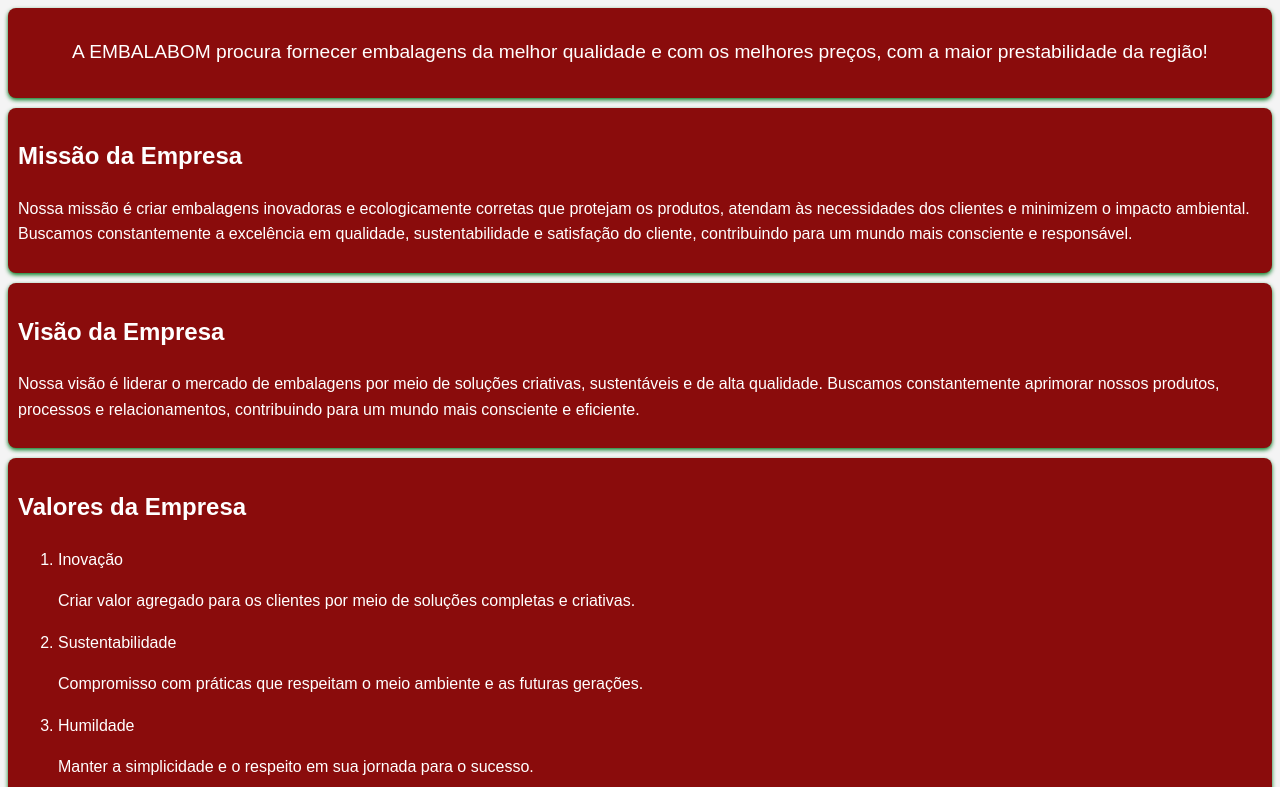
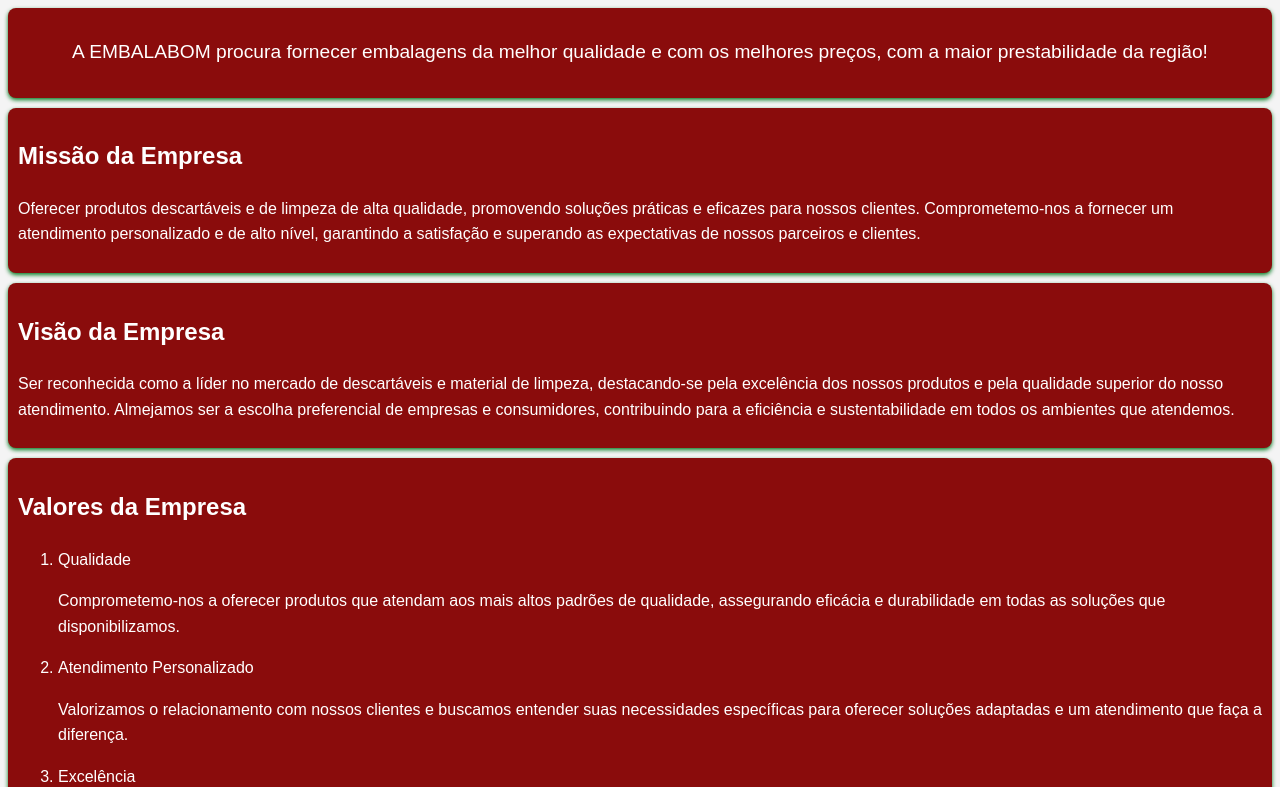
Before and after one commit to isabellenovais8/ProjetoDesenvolveBD, a plain HTML site: page Site/sobre_nos.html in a window 1280 px wide. Shown: the part 165-952 px from the top of the page. Drawn offline with Linux system fonts and the light colour scheme.

Commit message:
Update sobre_nos.html

```diff
--- a/Site/sobre_nos.html
+++ b/Site/sobre_nos.html
@@ -40,32 +40,43 @@
     <!-- Missão da Empresa -->
     <section class="#missao">
         <h2>Missão da Empresa</h2>
-        <p>Nossa missão é criar embalagens inovadoras e ecologicamente corretas que protejam os produtos, atendam às
-            necessidades dos clientes e minimizem o impacto ambiental. Buscamos constantemente a excelência em
-            qualidade, sustentabilidade e satisfação do cliente, contribuindo para um mundo mais consciente e
-            responsável.</p>
+        <p>Oferecer produtos descartáveis e de limpeza de alta qualidade, promovendo soluções práticas e eficazes para
+            nossos clientes. Comprometemo-nos a fornecer um atendimento personalizado e de alto nível, garantindo a
+            satisfação e superando as expectativas de nossos parceiros e clientes.</p>
     </section>
 
     <!-- Visão da Empresa -->
     <section class="#visao">
         <h2>Visão da Empresa</h2>
-        <p>Nossa visão é liderar o mercado de embalagens por meio de soluções criativas, sustentáveis e de alta
-            qualidade. Buscamos constantemente aprimorar nossos produtos, processos e relacionamentos, contribuindo para
-            um mundo mais consciente e eficiente.</p>
+        <p>Ser reconhecida como a líder no mercado de descartáveis e material de limpeza, destacando-se pela excelência
+            dos nossos produtos e pela qualidade superior do nosso atendimento. Almejamos ser a escolha preferencial de
+            empresas e consumidores, contribuindo para a eficiência e sustentabilidade em todos os ambientes que
+            atendemos.</p>
     </section>
 
     <!-- Valores da Empresa -->
     <section class="#valores">
         <h2>Valores da Empresa</h2>
         <ol>
-            <li>Inovação</li>
-            <p>Criar valor agregado para os clientes por meio de soluções completas e criativas.</p>
+            <li>Qualidade</li>
+            <p>Comprometemo-nos a oferecer produtos que atendam aos mais altos padrões de qualidade, assegurando
+                eficácia e durabilidade em todas as soluções que disponibilizamos.</p>
+
+            <li>Atendimento Personalizado</li>
+            <p>Valorizamos o relacionamento com nossos clientes e buscamos entender suas necessidades específicas para
+                oferecer soluções adaptadas e um atendimento que faça a diferença.</p>
+
+            <li>Excelência</li>
+            <p>Buscamos a excelência em cada aspecto do nosso negócio, desde o desenvolvimento e seleção de produtos até
+                o suporte e serviços oferecidos.</p>
 
             <li>Sustentabilidade</li>
-            <p>Compromisso com práticas que respeitam o meio ambiente e as futuras gerações.</p>
+            <p>Promovemos práticas e produtos que contribuam para um ambiente mais sustentável e responsável,
+                minimizando impactos ambientais e incentivando práticas ecológicas.</p>
 
-            <li>Humildade</li>
-            <p>Manter a simplicidade e o respeito em sua jornada para o sucesso.</p>
+            <li>Integridade</li>
+            <p>Atuamos com transparência e ética em todas as nossas relações comerciais, construindo confiança e
+                respeito com nossos clientes, parceiros e colaboradores.</p>
         </ol>
     </section>
 
```
